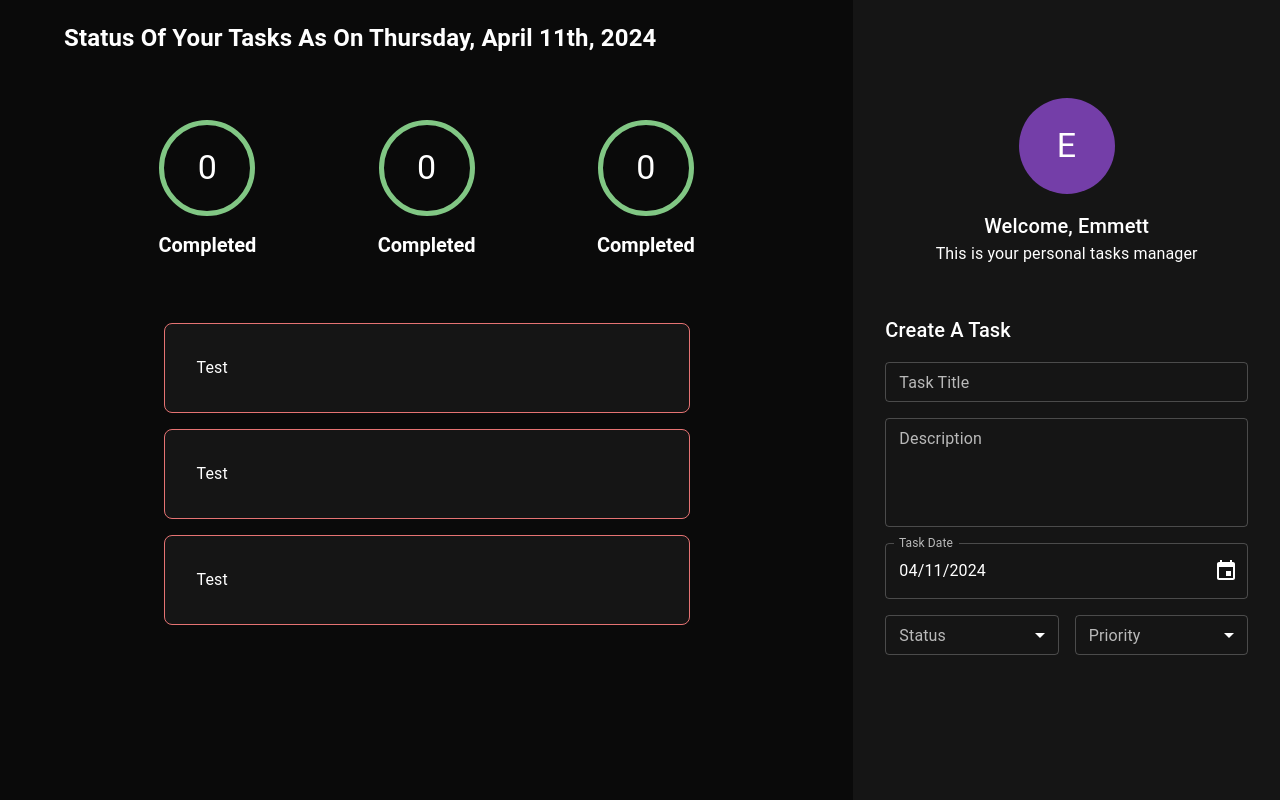
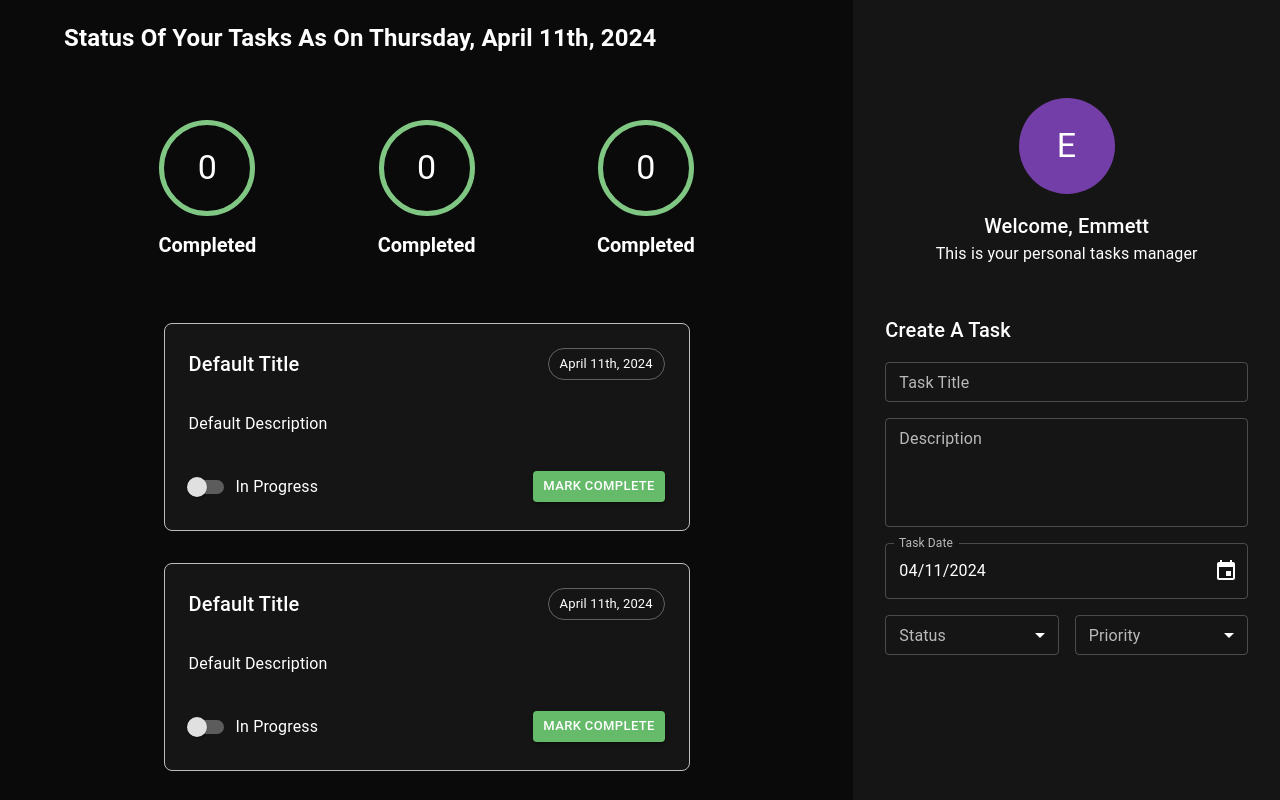
Before and after one commit to ollyhite/todo_typescript, a React (Create React App) app: page / in a window 1280 px wide. Shown: the top 800 px of the page. Built offline with nearby package versions, Linux system fonts and the light colour scheme.

Commit message:
add task card and with all the interfaces and prototype

```diff
--- /dev/null
+++ b/src/components/task/_taskDescription.tsx
@@ -0,0 +1,19 @@
+import { Box, Typography } from "@mui/material";
+import React, { FC, ReactElement } from "react";
+import { ITaskDescription } from "./interfaces/ITaskDescription";
+import PropTypes from "prop-types";
+
+export const TaskDescription: FC<ITaskDescription> = (props): ReactElement => {
+  //  Destructure Props
+  const { description = "Lorem ipsum dolor sit" } = props;
+
+  return (
+    <Box>
+      <Typography>{description}</Typography>
+    </Box>
+  );
+};
+
+TaskDescription.propTypes = {
+  description: PropTypes.string,
+};
--- /dev/null
+++ b/src/components/task/_taskFooter.tsx
@@ -0,0 +1,43 @@
+import React, { FC, ReactElement } from "react";
+import { Box, Button, FormControlLabel, Switch } from "@mui/material";
+import { ITaskFooter } from "./interfaces/ITaskFooter";
+import PropTypes from "prop-types";
+
+export const TaskFooter: FC<ITaskFooter> = (props): ReactElement => {
+  // Destructure props
+
+  const {
+    onStatusChange = (e) => console.log(e),
+    onClick = (e) => console.log(e),
+  } = props;
+
+  //const [check, setCheck];
+
+  return (
+    <Box
+      display="flex"
+      justifyContent="space-between"
+      alignItems="center"
+      mt={4}
+    >
+      <FormControlLabel
+        label="In Progress"
+        control={<Switch color="warning" onChange={(e) => onStatusChange(e)} />}
+      />
+      <Button
+        variant="contained"
+        color="success"
+        size="small"
+        sx={{ color: "#ffffff" }}
+        onClick={onClick}
+      >
+        Mark Complete
+      </Button>
+    </Box>
+  );
+};
+
+TaskFooter.propTypes = {
+  onStatusChange: PropTypes.func,
+  onClick: PropTypes.func,
+};
--- /dev/null
+++ b/src/components/task/_taskHeader.tsx
@@ -0,0 +1,26 @@
+import { Box, Chip, Typography } from "@mui/material";
+import React, { FC, ReactElement } from "react";
+import { ITaskHeader } from "./interfaces/ITaskHeader";
+import PropTypes from "prop-types";
+import { format } from "date-fns";
+
+export const TaskHeader: FC<ITaskHeader> = (props): ReactElement => {
+  // Destructure props
+  const { title = "Default Title", date = new Date() } = props;
+
+  return (
+    <Box display="flex" width="100%" justifyContent="space-between" mb={4}>
+      <Box>
+        <Typography variant="h6">{title}</Typography>
+      </Box>
+      <Box>
+        <Chip variant="outlined" label={format(date, "PPP")} />
+      </Box>
+    </Box>
+  );
+};
+
+TaskHeader.propTypes = {
+  title: PropTypes.string,
+  date: PropTypes.instanceOf(Date),
+};
--- /dev/null
+++ b/src/components/task/helpers/renderPriorityBorderColor.ts
@@ -0,0 +1,15 @@
+import { Priority } from "../../createTaskForm/enums/Priority";
+
+// export const renderPriorityBorderColor = (priority: string): string => {
+export const renderPriorityBorderColor = (priority: string) => {
+  switch (priority) {
+    case Priority.low:
+      return "grey.400";
+    case Priority.normal:
+      return "info.light";
+    case Priority.high:
+      return "error.light";
+    default:
+      return "grey.400";
+  }
+};
--- /dev/null
+++ b/src/components/task/interfaces/ITask.ts
@@ -0,0 +1,9 @@
+import { ITaskHeader } from "./ITaskHeader";
+import { ITaskDescription } from "./ITaskDescription";
+import { ITaskFooter } from "./ITaskFooter";
+
+export interface ITask extends ITaskHeader, ITaskDescription, ITaskFooter {
+  id?: string;
+  priority?: string;
+  status?: string;
+}
--- /dev/null
+++ b/src/components/task/interfaces/ITaskDescription.ts
@@ -0,0 +1,3 @@
+export interface ITaskDescription {
+  description?: string;
+}
--- /dev/null
+++ b/src/components/task/interfaces/ITaskFooter.ts
@@ -0,0 +1,8 @@
+import React from "react";
+
+export interface ITaskFooter {
+  onStatusChange?: (e: React.ChangeEvent<HTMLInputElement>) => void;
+  onClick?: (
+    e: React.MouseEvent<HTMLButtonElement> | React.MouseEvent<HTMLAnchorElement>
+  ) => void;
+}
--- /dev/null
+++ b/src/components/task/interfaces/ITaskHeader.ts
@@ -0,0 +1,5 @@
+export interface ITaskHeader {
+  title?: string;
+  date?: Date;
+  //   date?: string | number | Date;
+}
--- a/src/components/task/task.tsx
+++ b/src/components/task/task.tsx
@@ -1,28 +1,54 @@
 import React, { FC, ReactElement } from "react";
 
 import { Box } from "@mui/material";
+import { ITask } from "./interfaces/ITask";
+import { TaskHeader } from "./_taskHeader";
+import { TaskDescription } from "./_taskDescription";
+import { TaskFooter } from "./_taskFooter";
+import { Status } from "../createTaskForm/enums/Status";
+import { Priority } from "../createTaskForm/enums/Priority";
+import PropTypes from "prop-types";
+import { renderPriorityBorderColor } from "./helpers/renderPriorityBorderColor";
 
-export const Task: FC = (props): ReactElement => {
+export const Task: FC<ITask> = (props): ReactElement => {
+  const {
+    title = "Default Title",
+    date = new Date(),
+    description = "Default Description",
+    priority = Priority.low,
+    status = Status.completed,
+    onStatusChange = (e) => console.log(e),
+    onClick = (e) => console.log(e),
+  } = props;
   return (
     <Box
       display="flex"
       width="100%"
       justifyContent="flex-start"
       flexDirection="column"
-      mb={2}
-      p={4}
+      mb={4}
+      p={3}
       sx={{
         width: "100%",
         backgroundColor: "background.paper",
         borderRadius: "8px",
         border: "1px solid",
-        borderColor: "error.light",
+        borderColor: renderPriorityBorderColor(priority),
       }}
     >
-      Test
-      {/* Task Header*/}
-      {/* Task Description*/}
-      {/* Task Footer*/}
+      <TaskHeader title={title} date={date} />
+      <TaskDescription description={description} />
+      <TaskFooter onStatusChange={onStatusChange} onClick={onClick} />
     </Box>
   );
 };
+
+Task.propTypes = {
+  title: PropTypes.string,
+  date: PropTypes.instanceOf(Date),
+  description: PropTypes.string,
+  priority: PropTypes.string,
+  status: PropTypes.string,
+  onStatusChange: PropTypes.func,
+  onClick: PropTypes.func,
+};
```
